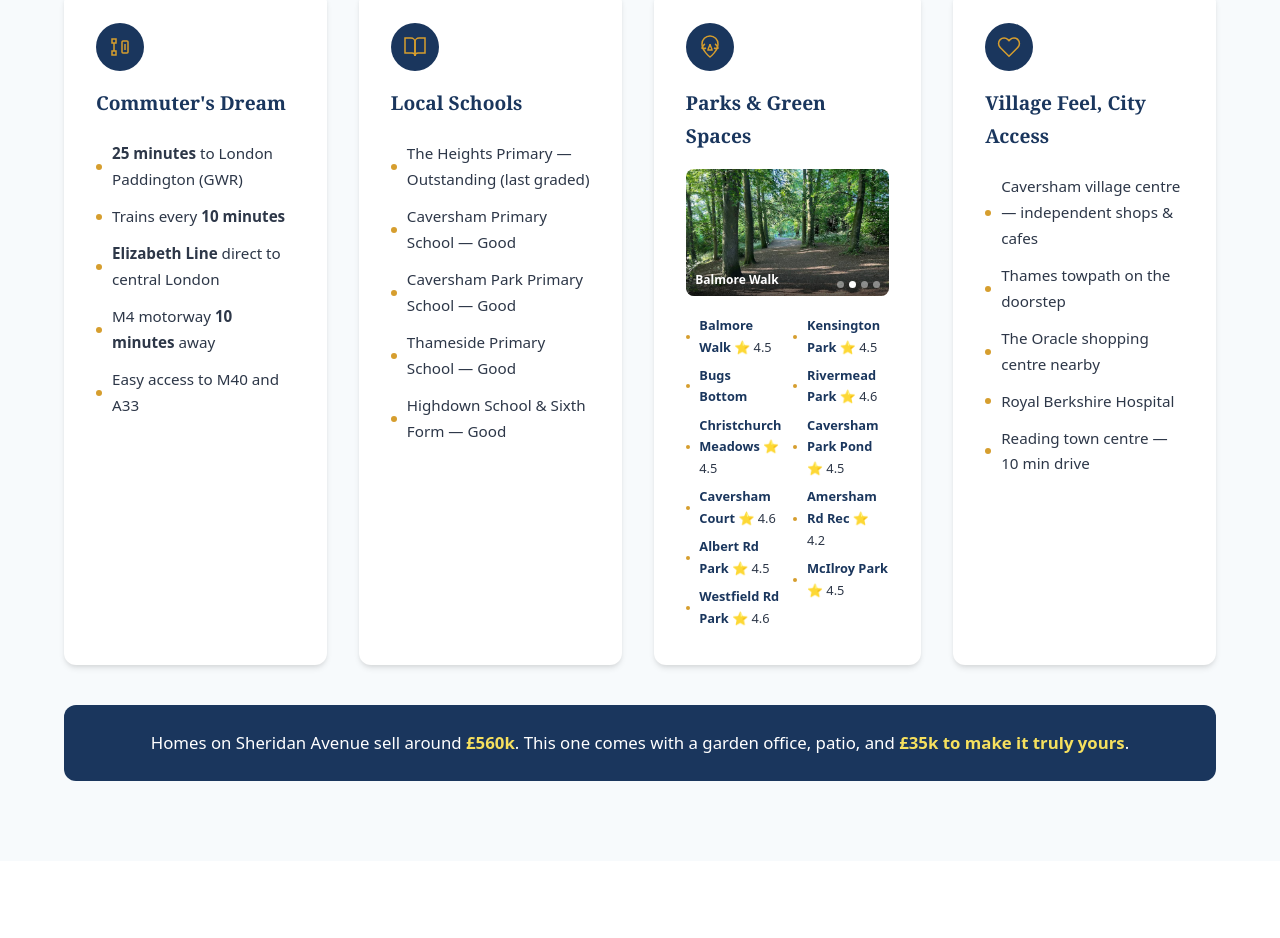
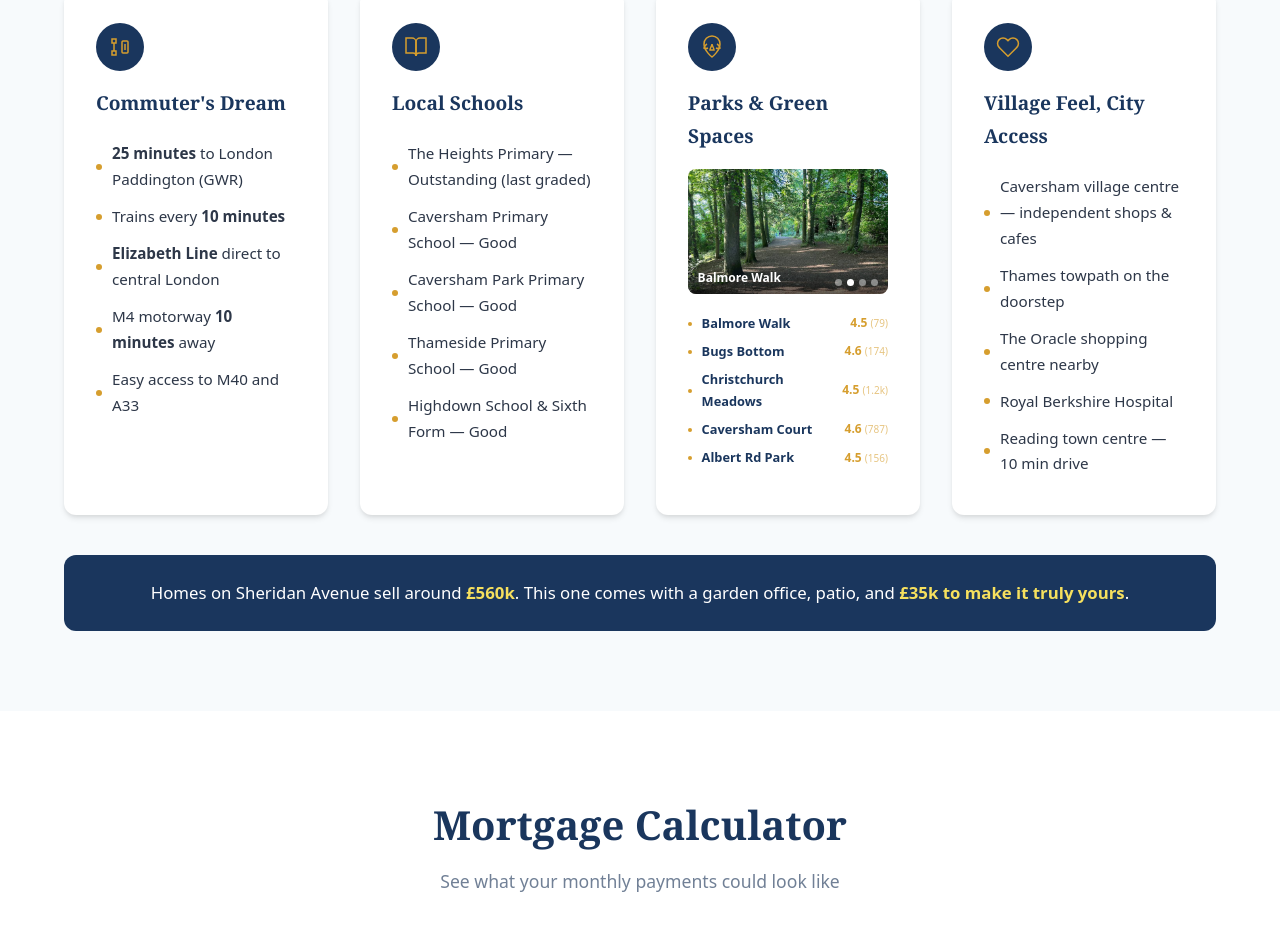
Before and after one commit to solexecution/sampredam, a plain HTML site: page index.html in a window 1280 px wide. Shown: the part 4396-5334 px from the top of the page. Drawn offline with Linux system fonts and the light colour scheme.

Commit message:
Parks: keep top 5, show review counts, single column

```diff
--- a/css/styles.css
+++ b/css/styles.css
@@ -816,7 +816,6 @@ a:hover {
 
 /* --- Park List (compact) --- */
 .park-list {
-  columns: 2;
   column-gap: 0.75rem;
 }
 
@@ -839,6 +838,24 @@ a:hover {
 
 .park-list a:hover {
   text-decoration: underline;
+}
+
+.park-list li {
+  display: flex !important;
+  justify-content: space-between;
+  align-items: center;
+}
+
+.park-rating {
+  color: var(--color-accent);
+  font-weight: 700;
+  font-size: 0.75rem;
+  white-space: nowrap;
+}
+
+.park-rating small {
+  font-weight: 400;
+  opacity: 0.6;
 }
 
 /* --- Park Carousel (inside location card) --- */
--- a/index.html
+++ b/index.html
@@ -225,17 +225,11 @@
             <div class="park-carousel-dots" id="parkCarouselDots"></div>
           </div>
           <ul class="park-list">
-            <li><a href="https://www.google.com/maps/search/?api=1&amp;query=Balmore+Walk+Caversham+Reading" target="_blank" rel="noopener">Balmore Walk</a> ⭐ 4.5</li>
-            <li><a href="https://www.google.com/maps/search/?api=1&amp;query=Bugs+Bottom+Caversham+Reading" target="_blank" rel="noopener">Bugs Bottom</a></li>
-            <li><a href="https://www.google.com/maps/search/?api=1&amp;query=Christchurch+Meadows+Reading" target="_blank" rel="noopener">Christchurch Meadows</a> ⭐ 4.5</li>
-            <li><a href="https://www.google.com/maps/search/?api=1&amp;query=Caversham+Court+Gardens+Reading" target="_blank" rel="noopener">Caversham Court</a> ⭐ 4.6</li>
-            <li><a href="https://www.google.com/maps/search/?api=1&amp;query=Albert+Road+Park+Reading" target="_blank" rel="noopener">Albert Rd Park</a> ⭐ 4.5</li>
-            <li><a href="https://www.google.com/maps/search/?api=1&amp;query=Westfield+Road+Park+Caversham+Reading" target="_blank" rel="noopener">Westfield Rd Park</a> ⭐ 4.6</li>
-            <li><a href="https://www.google.com/maps/search/?api=1&amp;query=Kensington+Park+Reading" target="_blank" rel="noopener">Kensington Park</a> ⭐ 4.5</li>
-            <li><a href="https://www.google.com/maps/search/?api=1&amp;query=Rivermead+Park+Reading" target="_blank" rel="noopener">Rivermead Park</a> ⭐ 4.6</li>
-            <li><a href="https://www.google.com/maps/search/?api=1&amp;query=Caversham+Park+Pond+Caversham+Reading" target="_blank" rel="noopener">Caversham Park Pond</a> ⭐ 4.5</li>
-            <li><a href="https://www.google.com/maps/search/?api=1&amp;query=Amersham+Road+Recreation+Ground+Reading" target="_blank" rel="noopener">Amersham Rd Rec</a> ⭐ 4.2</li>
-            <li><a href="https://www.google.com/maps/search/?api=1&amp;query=McIlroy+Park+Reading" target="_blank" rel="noopener">McIlroy Park</a> ⭐ 4.5</li>
+            <li><a href="https://www.google.com/maps/search/?api=1&amp;query=Balmore+Walk+Caversham+Reading" target="_blank" rel="noopener">Balmore Walk</a> <span class="park-rating">4.5 <small>(79)</small></span></li>
+            <li><a href="https://www.google.com/maps/search/?api=1&amp;query=Bugs+Bottom+Caversham+Reading" target="_blank" rel="noopener">Bugs Bottom</a> <span class="park-rating">4.6 <small>(174)</small></span></li>
+            <li><a href="https://www.google.com/maps/search/?api=1&amp;query=Christchurch+Meadows+Reading" target="_blank" rel="noopener">Christchurch Meadows</a> <span class="park-rating">4.5 <small>(1.2k)</small></span></li>
+            <li><a href="https://www.google.com/maps/search/?api=1&amp;query=Caversham+Court+Gardens+Reading" target="_blank" rel="noopener">Caversham Court</a> <span class="park-rating">4.6 <small>(787)</small></span></li>
+            <li><a href="https://www.google.com/maps/search/?api=1&amp;query=Albert+Road+Park+Reading" target="_blank" rel="noopener">Albert Rd Park</a> <span class="park-rating">4.5 <small>(156)</small></span></li>
           </ul>
         </div>
         <div class="location-card">
```
